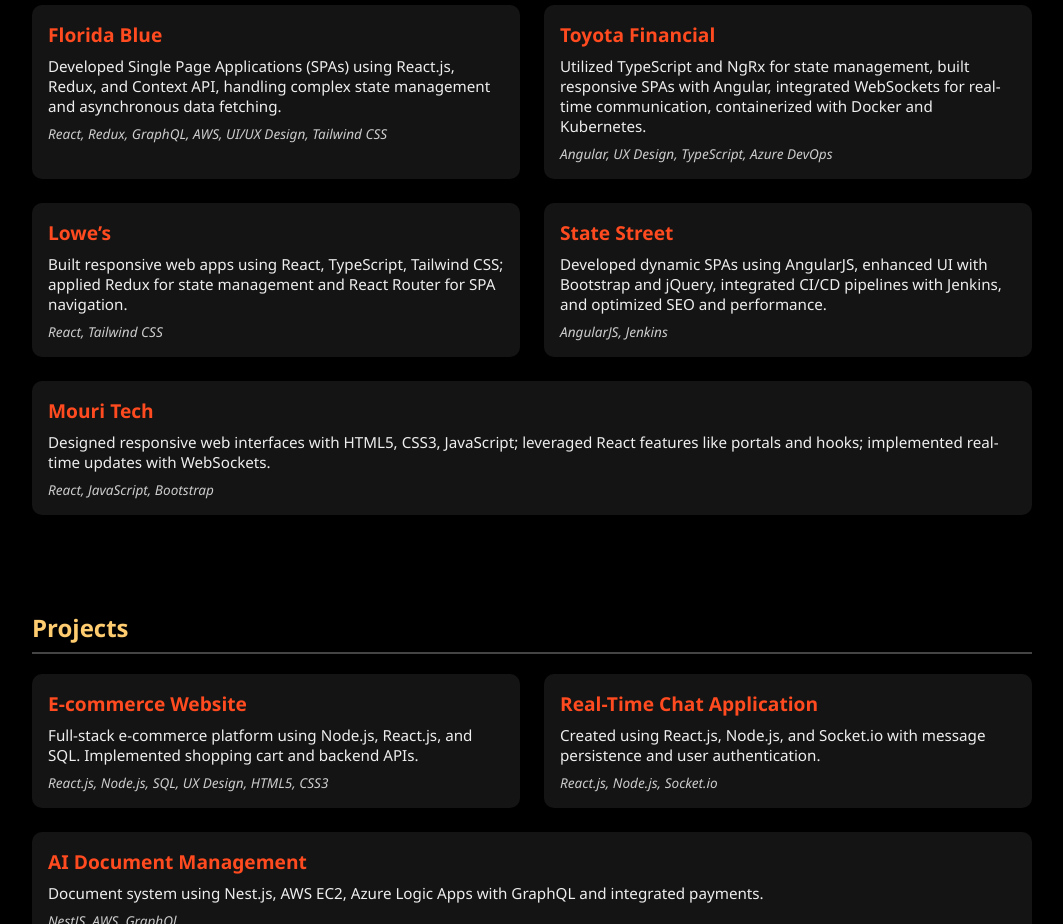
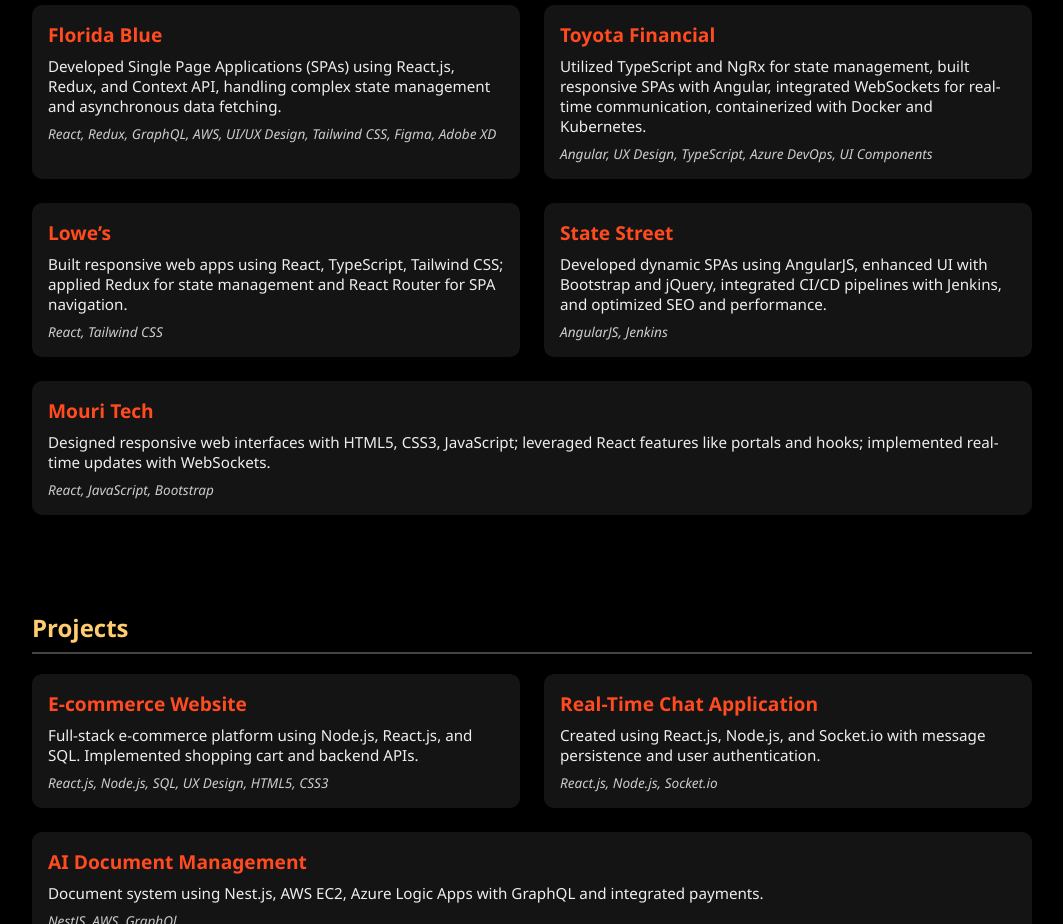
Before and after one commit to haritha662/portfolio, a plain HTML site: page index.html in a window 1280 px wide. Shown: the part 1520-2444 px from the top of the page, without its empty margins (108-1171 px from the left). Drawn offline with Linux system fonts and the light colour scheme.

Commit message:
Update index.html

```diff
--- a/index.html
+++ b/index.html
@@ -319,14 +319,14 @@
                 <div class="project-description">Developed Single Page Applications (SPAs) using React.js, Redux, and
                     Context API, handling complex state
                     management and asynchronous data fetching.</div>
-                <div class="project-tech">React, Redux, GraphQL, AWS, UI/UX Design, Tailwind CSS</div>
+                <div class="project-tech">React, Redux, GraphQL, AWS, UI/UX Design, Tailwind CSS, Figma, Adobe XD</div>
             </div>
             <div class="experience-card">
                 <div class="project-title">Toyota Financial</div>
                 <div class="project-description">Utilized TypeScript and NgRx for state management, built responsive
                     SPAs with Angular,
                     integrated WebSockets for real-time communication, containerized with Docker and Kubernetes.</div>
-                <div class="project-tech">Angular, UX Design, TypeScript, Azure DevOps</div>
+                <div class="project-tech">Angular, UX Design, TypeScript, Azure DevOps, UI Components</div>
             </div>
             <div class="experience-card">
                 <div class="project-title">Lowe’s</div>
```
